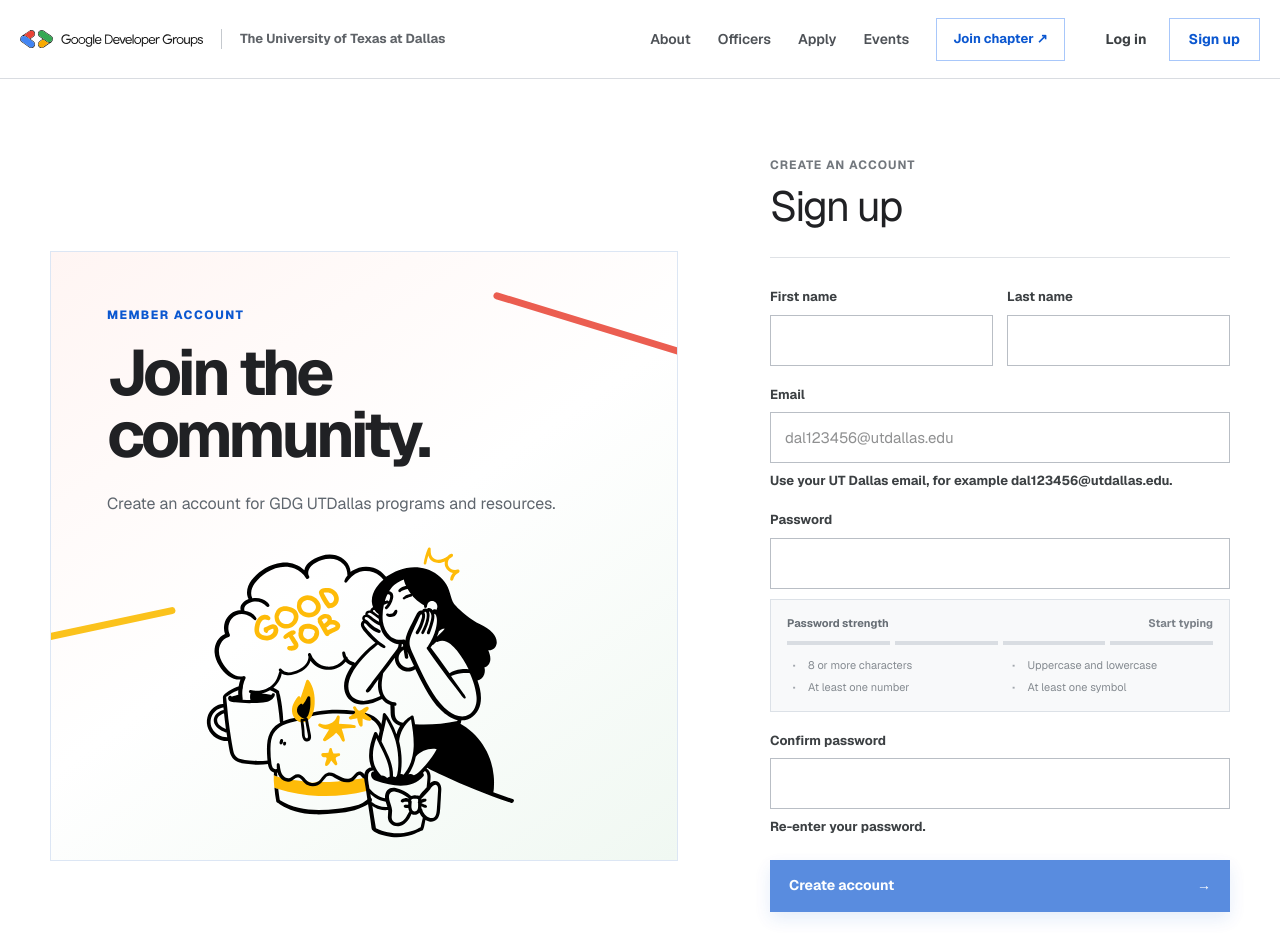
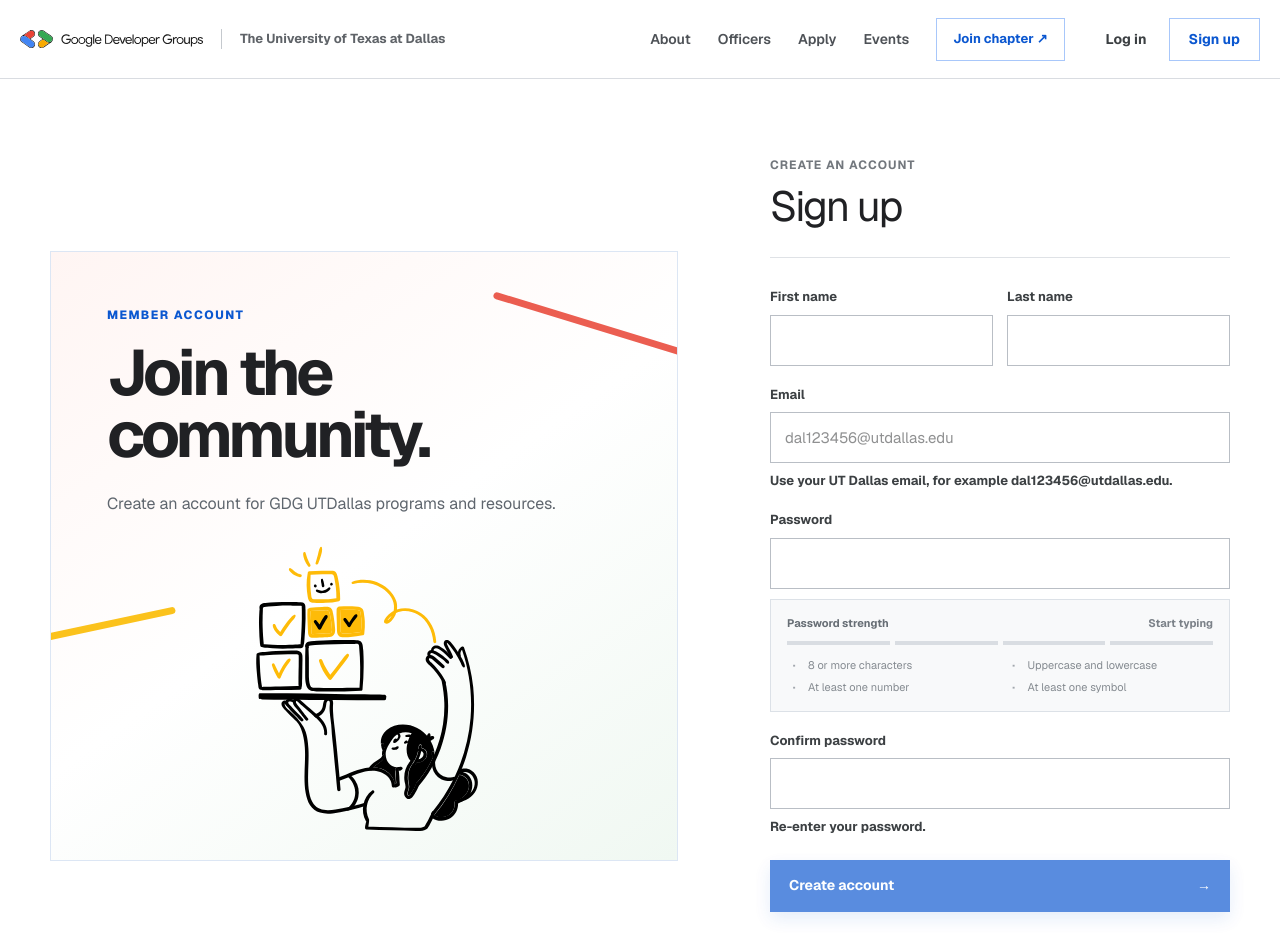
Before and after one commit to gdg-utd/website, a Next.js app: page /signup in a window 1280 px wide. Shown: the top 938 px of the page. Built offline with nearby package versions, Linux system fonts and the light colour scheme; no server answers.

Commit message:
Update signup image

```diff
--- a/src/app/signup/page.tsx
+++ b/src/app/signup/page.tsx
@@ -28,8 +28,8 @@
             <p>Create an account for GDG UTDallas programs and resources.</p>
           </div>
           <Image
-            src="/illustrations/productive-success.svg"
-            alt="A hand-drawn illustration celebrating a job well done"
+            src="/illustrations/productive-progress.svg"
+            alt="A hand-drawn illustration of a person completing a set of tasks"
             width={608}
             height={520}
             loading="eager"
```
